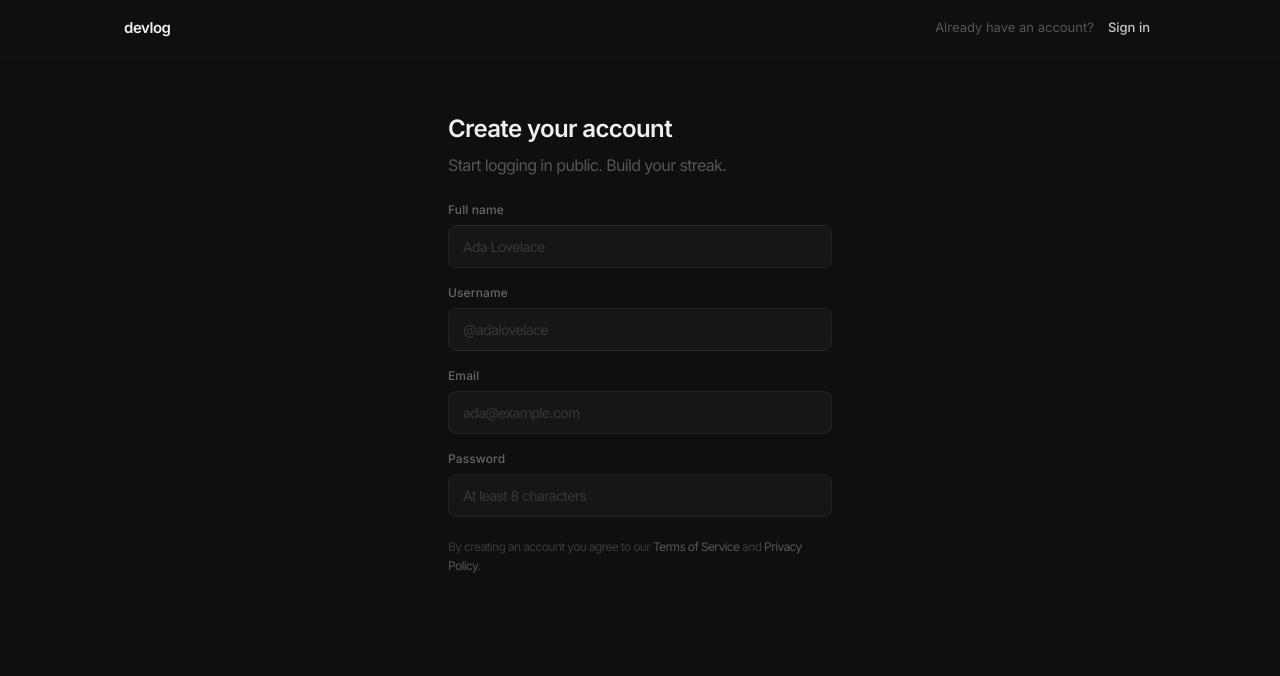
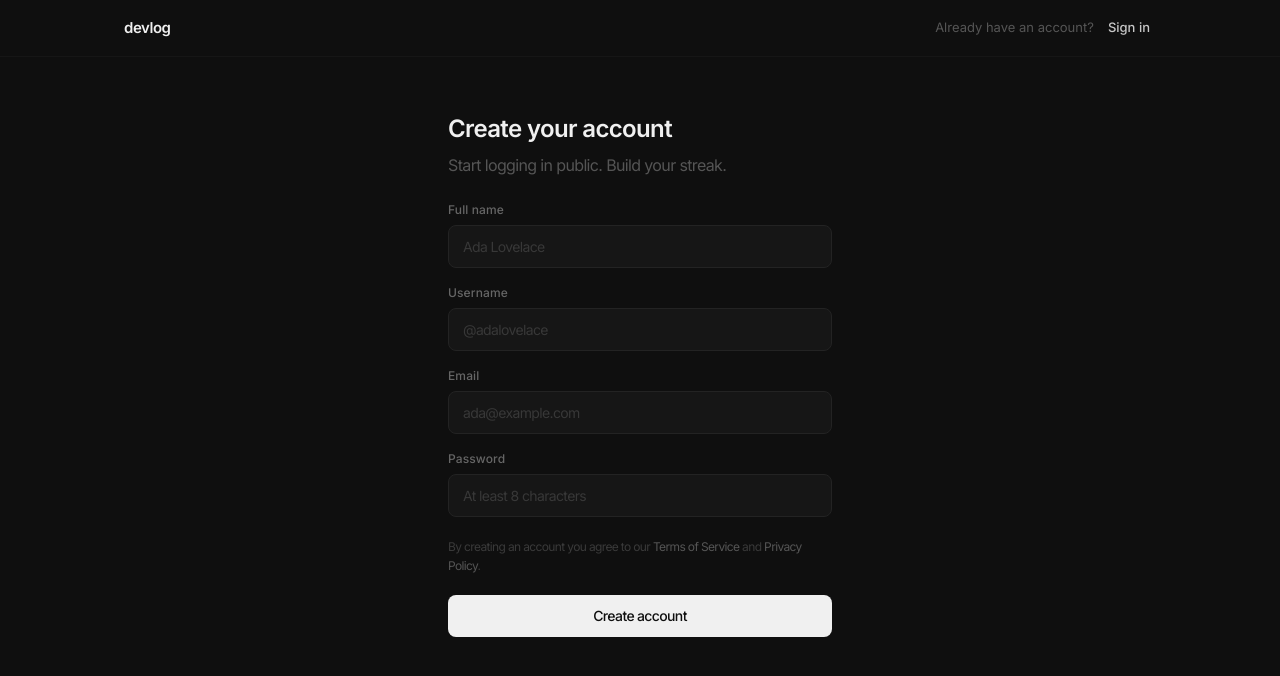
Before and after one commit to h3pixz/DevLog, a React (Vite) app: page /reg in a window 1280 px wide. Shown: the top 676 px of the page. Built offline with nearby package versions, Linux system fonts and the light colour scheme.

Commit message:
add: create account button

```diff
--- a/src/pages/RegisterPage.tsx
+++ b/src/pages/RegisterPage.tsx
@@ -177,6 +177,13 @@ export default function RegisterPage() {
               </span>
               .
             </p>
+
+            <button
+              className="cursor-pointer bg-[#f0f0f0] text-[#0f0f0f] w-full text-sm font-medium rounded-lg border-none"
+              style={{ padding: "11px 0" }}
+            >
+              Create account
+            </button>
           </form>
         </div>
       </div>
```
